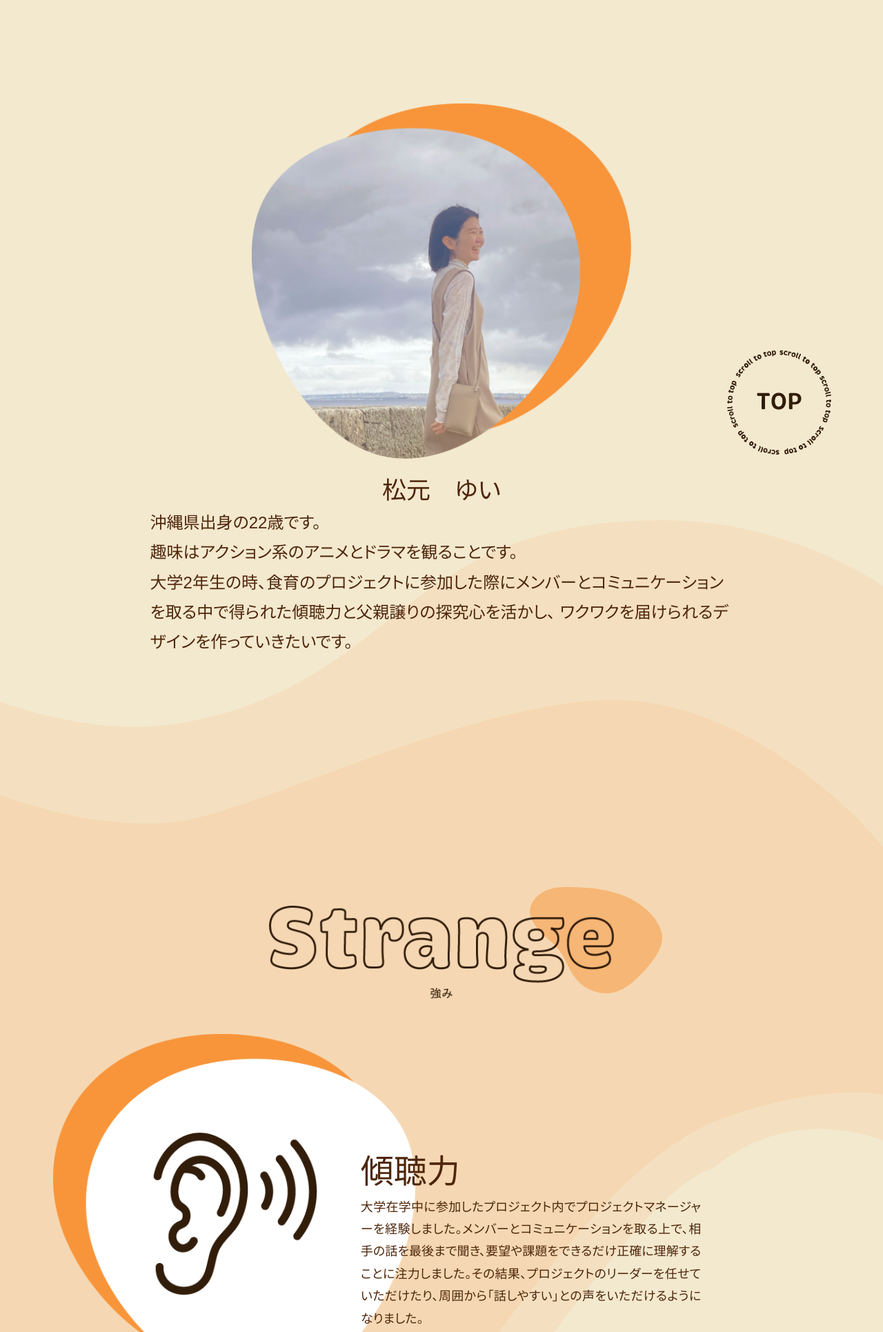
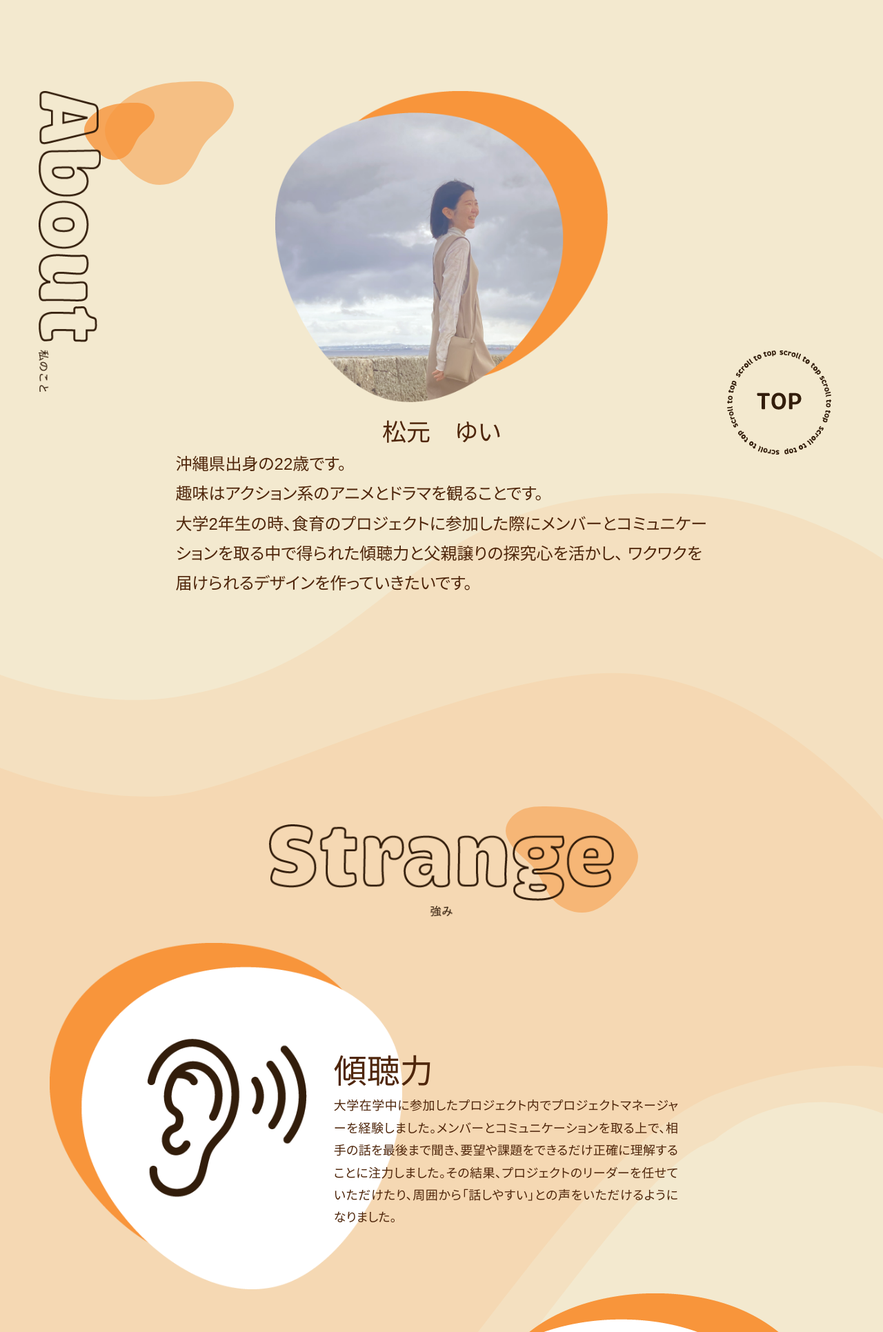
Before and after one commit to yui742/yui-matsumoto.com, a plain HTML site: page about/about.html in a window 1280 px wide. Shown: the part 111-2042 px from the top of the page at 69% size. Drawn offline with Linux system fonts and the light colour scheme.

Commit message:
修正：aboutページcss

```diff
--- a/about/css/about.css
+++ b/about/css/about.css
@@ -3,8 +3,7 @@
 /* profileセクション */
 .profile {
     max-width: 1366px;
-    height: 841px;
-    padding-top: 102px;
+    padding-top: 6.5vw;
 }
 
 .profile_inner {
@@ -13,9 +12,13 @@
 }
 
 .profile_shape {
+    background: url(../images/profile_shape.svg) no-repeat;
     position: absolute;
-    top: 2px;
-    left: 12%;
+    top: -1.098vw;
+    left: 9.5vw;
+    width: 17vw;
+    height: 12.445vw;
+    background-size: contain;
 }
 
 .profile_shape img {
@@ -23,31 +26,35 @@
 }
 
 .profile_title {
+    background: url(/images/about_title.png) no-repeat;
     position: absolute;
     top: 0;
-    left: 5%;
+    left: 4.4vw;
+    width: 7vw;
+    height: 35.6515vw;
+    background-size: contain;
 }
 
 .profile_title img {
-    width: 9vw;
+    width: 7vw;
 }
 
 .profile_content {
-    width: 66%;
+    width: 60.2489vw;
     margin: 0 auto;
     text-align: center;
 }
 
 .profile_img {
-    margin-bottom: 28px;
+    margin-bottom: 2vw;
 }
 
 .profile_img img {
-    width: 43vw;
+    width: 37.7vw;
 }
 
 .profile_name {
-    margin-bottom: 20px;
+    margin-bottom: 1.4641vw;
     font-size: 35px;
     line-height: 1;
     text-align: center;
@@ -55,7 +62,7 @@
 
 .profile_text {
     font-size: 24px;
-    margin: -12px 0;
+    margin: -0.8784vw 0;
     line-height: 1.8em;
     text-align: left;
 }
@@ -68,7 +75,7 @@
 .strange {
     max-width: 1366px;
     margin: 0 auto;
-    padding-top: 295px;
+    padding-top: 24.5vw;
 }
 
 .strange_inner {
@@ -79,12 +86,12 @@
 
 .strange_shape01 {
     position: absolute;
-    top: -25%;
+    top: -35.5vw;
     z-index: -1;
 }
 .strange_shape02 {
     position: absolute;
-    left: 60%;
+    left: 57.3vw;
 }
 
 .strange_shape02 img {
@@ -93,7 +100,7 @@
 
 .strange_title {
     position: relative;
-    padding-top: 27px;
+    padding-top: 1.9765vw;
     text-align: center;
 }
 
@@ -107,13 +114,13 @@
 }
 
 .strange_content_title {
-    margin-bottom: 11px;
+    margin-bottom: 0.7vw;
     font-size: var(--font-size48);
     line-height: 1em;
 }
 
 .strange_content_title_right {
-    margin-bottom: 11px;
+    margin-bottom: 0.7vw;
     font-size: var(--font-size48);
     line-height: 1em;
     text-align: right;
@@ -121,21 +128,21 @@
 
 .strange_content01 {
     position: absolute;
-    top: 10%;
-    left: 6%;
-    width: 41%;
+    top: 15.4vw;
+    left: 5.6vw;
+    width: 39.9707vw;
 }
 
 .strange_content01_inner {
     position: absolute;
-    top: 34%;
-    left: 85%;
-    width: 94%;
+    top: 12.8vw;
+    left: 32.2vw;
+    width: 39vw;
 }
 
 .strange_shape03 {
     position: absolute;
-    top: 41%;
+    top: 65.3001vw;
     left: 26%;
 }
 
@@ -145,16 +152,15 @@
 
 .strange_content02 {
     position: absolute;
-    top: 37%;
-    left: 54%;
-    margin-right: 5%;
+    top: 55.1vw;
+    right: 5.7vw;
 }
 
 .strange_content02_inner {
     position: absolute;
-    top: 33%;
-    right: 85%;
-    width: 99%;
+    top: 12.5vw;
+    right: 32vw;
+    width: 98%;
 }
 
 .strange_shape04 {
@@ -251,12 +257,12 @@
     }
 
     .profile_text {
-        font-size: 26px;
+        font-size: 3.7vw;
         line-height: 1.7;
     }
 
     .strange {
-        padding-top: 232px;
+        padding-top: 30.29vw;
     }
 
     .strange_title {
@@ -264,7 +270,7 @@
     }
 
     .strange_shape01 {
-        top: -32%;
+        top: -79vw;
     }
 
     .strange_shape_sp {
@@ -274,7 +280,7 @@
 
     .profile_name {
         margin-bottom: 31px;
-        font-size: 27px;
+        font-size: 3.7vw;
     }
 
     .strange_title_pc {
@@ -282,7 +288,7 @@
     }
 
     .strange_title_sp img {
-        width: 39%;
+        width: 38.77284vw;
     }
 
     .strange_content01 {
@@ -368,3 +374,9 @@
         width: 72%;
     }
 }
+
+@media screen and (max-width: 767px) {
+    .profile_title_sp img {
+        width: 11vw;
+    }
+}
```
